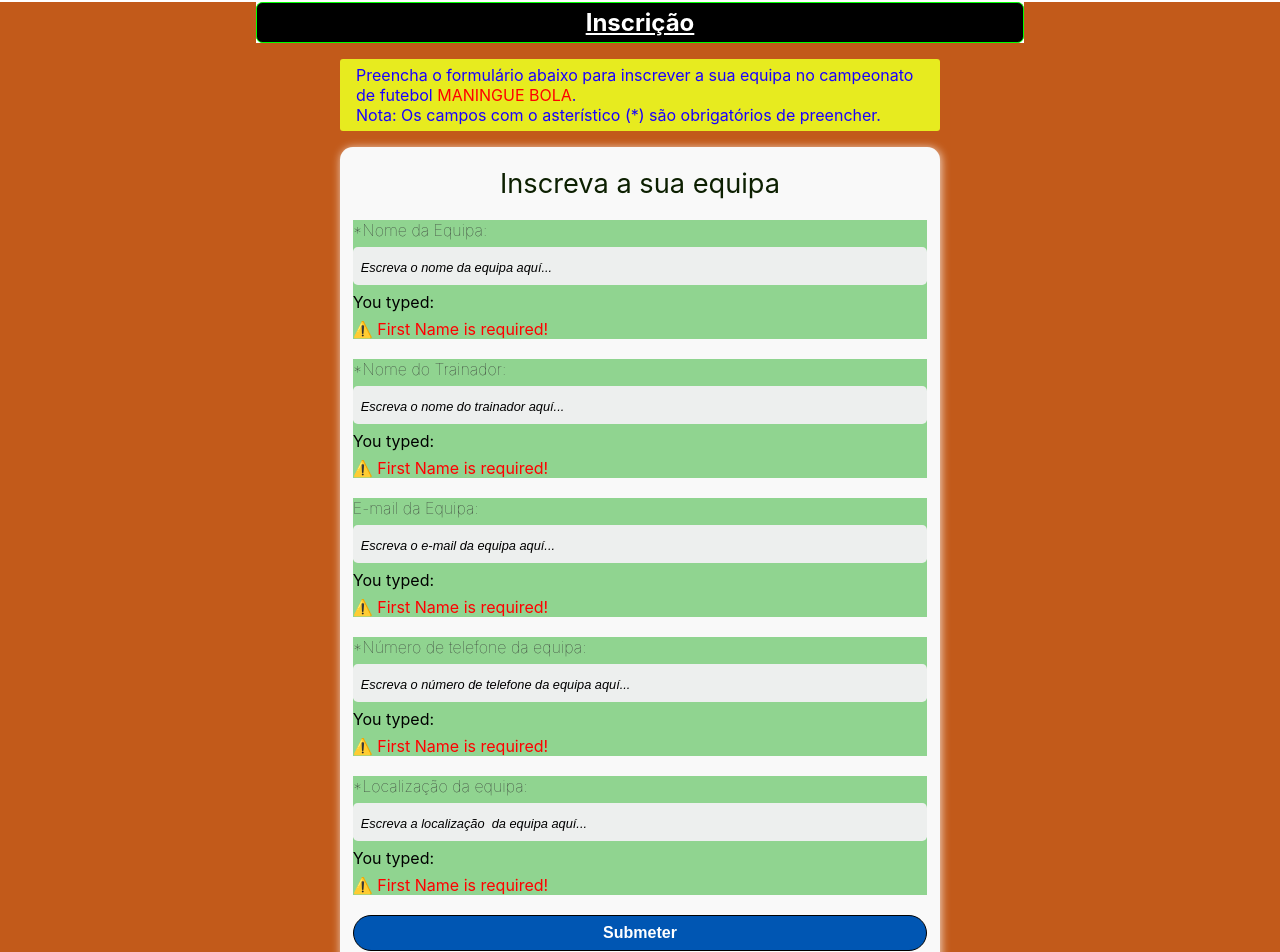
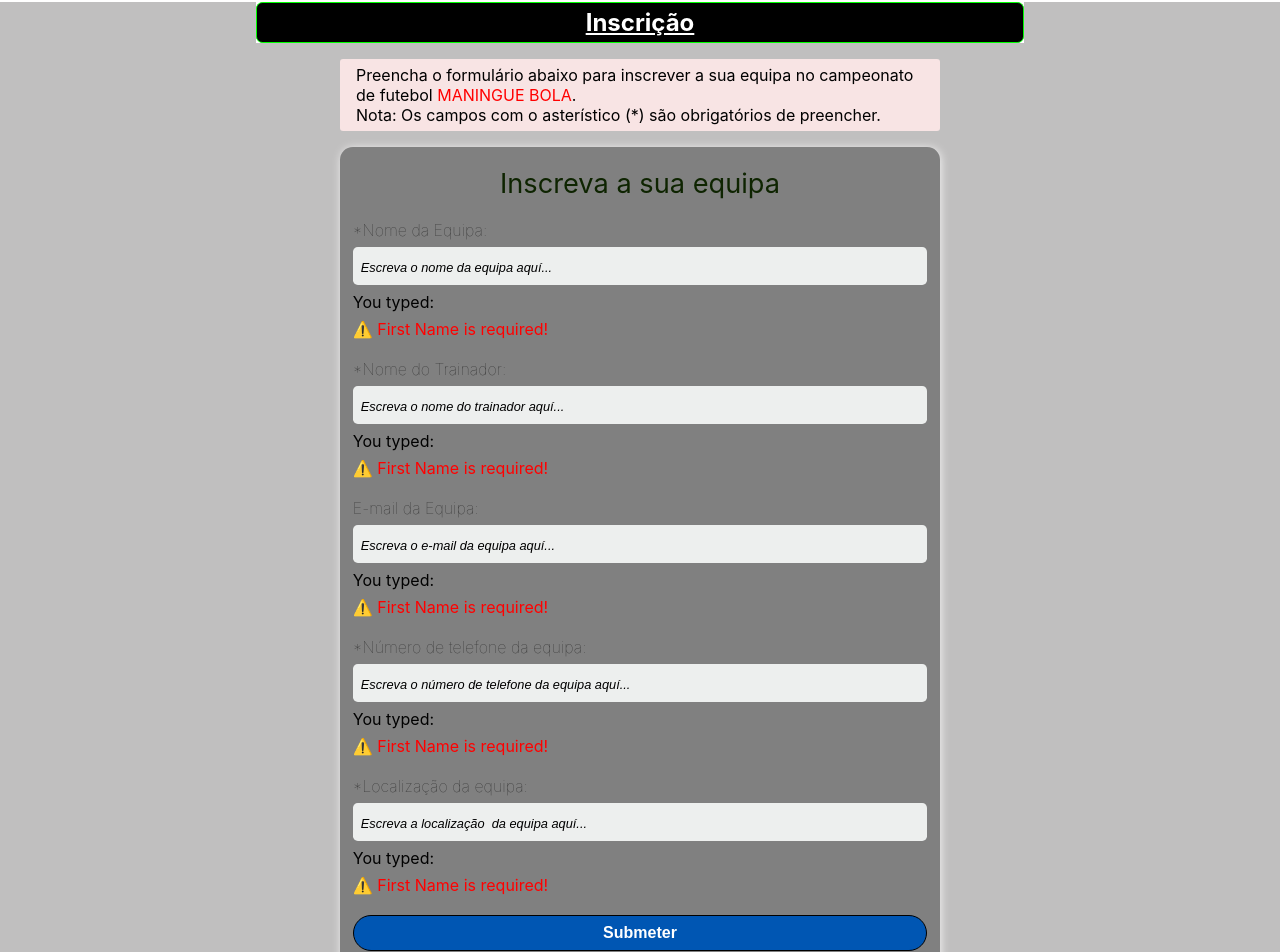
Before and after one commit to Freddsterius/maningue-bola, a React (Create React App) app: page /inscricao in a window 1280 px wide. Shown: the part 148-1100 px from the top of the page. Built offline with nearby package versions, Linux system fonts and the light colour scheme.

Commit message:
minor changes on Incricao for the same of user feedback white filing the forn

```diff
--- a/src/pages/Inscricao/Inscricao.css
+++ b/src/pages/Inscricao/Inscricao.css
@@ -44,11 +44,11 @@
   justify-content: center;
   align-items: center;
 
-  background-color: rgb(194, 90, 26); /**********/
+  background-color: rgb(192, 191, 191); /**********/
 }
 
 .inscricao-instruction-message-container {
-  background-color: rgb(231, 235, 31); /******/
+  background-color: rgb(248, 228, 228); /******/
   padding: 0.4rem 1rem;
   margin-inline: 1rem;
   width: 90vw;
@@ -57,7 +57,7 @@
   border-radius: 3px; /*************/
 }
 .inscricao-instruction-message-container p {
-  color: rgb(25, 0, 255);
+  color: var(--dark); /*****/
 }
 
 .inscricao-form-container {
@@ -69,7 +69,7 @@
   max-width: 37.5rem;
   margin-block: 1rem;
 
-  background-color: #f9f9f9; /*******/
+  background-color: grey; /*******/
 }
 
 .inscricao-title {
@@ -79,7 +79,7 @@
   font-size: 1.7rem;
   font-weight: 400;
 
-  color: rgb(12, 31, 1); /******/
+  color: rgb(14, 36, 1); /******/
 }
 
 .inscricao-form {
@@ -92,8 +92,6 @@
   display: flex;
   flex-direction: column;
   gap: 7px;
-
-  background-color: rgb(144, 212, 144); /******/
 }
 .inscricao-form .input-group label {
   color: var(--light);
@@ -118,8 +116,20 @@
 }
 
 .inscricao-form .input-group input:focus {
-  box-shadow: 0 0 0 1.5px var(--primary-color2);
+  box-shadow: 0 0 0 1.5px var(--form-btn-input-bg-color);
 }
+
+/*****************/
+.inscricao-form .input-group input:not(:placeholder-shown):valid {
+  box-shadow: 0 0 0 1.5px green;
+}
+.inscricao-form .input-group input:not(:placeholder-shown):invalid {
+  box-shadow: 0 0 0 1.5px red;
+}
+.inscricao-form .input-group input:focus:invalid {
+  box-shadow: 0 0 0 1.5px blue;
+}
+/*****************/
 
 .submit-button {
   color: var(--light);
@@ -131,9 +141,8 @@
   border-radius: var(--form-btn-input-border-radius);
   outline: none;
   cursor: pointer;
-  transition: background-color, border-radius var(--transition-timing);
+  transition: background-color var(--transition-timing);
 }
 .submit-button:hover {
   background-color: var(--primary-color2);
-  border-radius: 1px;
 }
```
